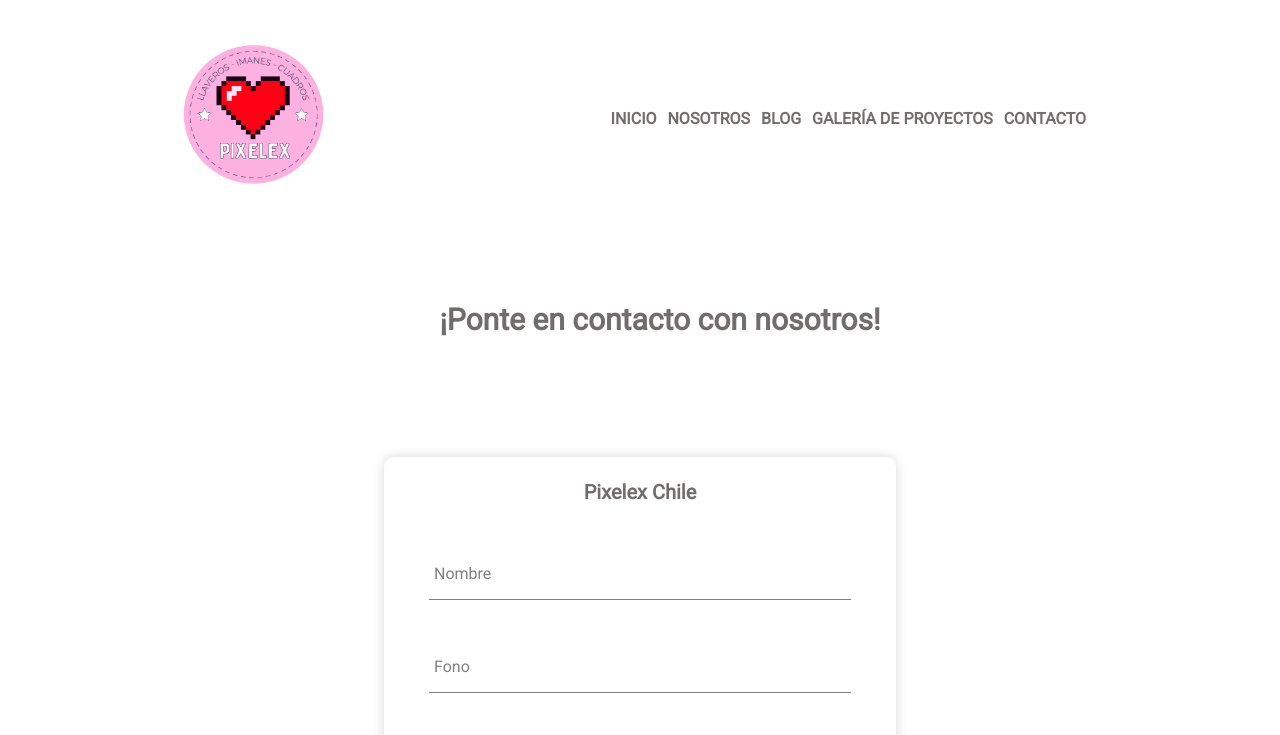
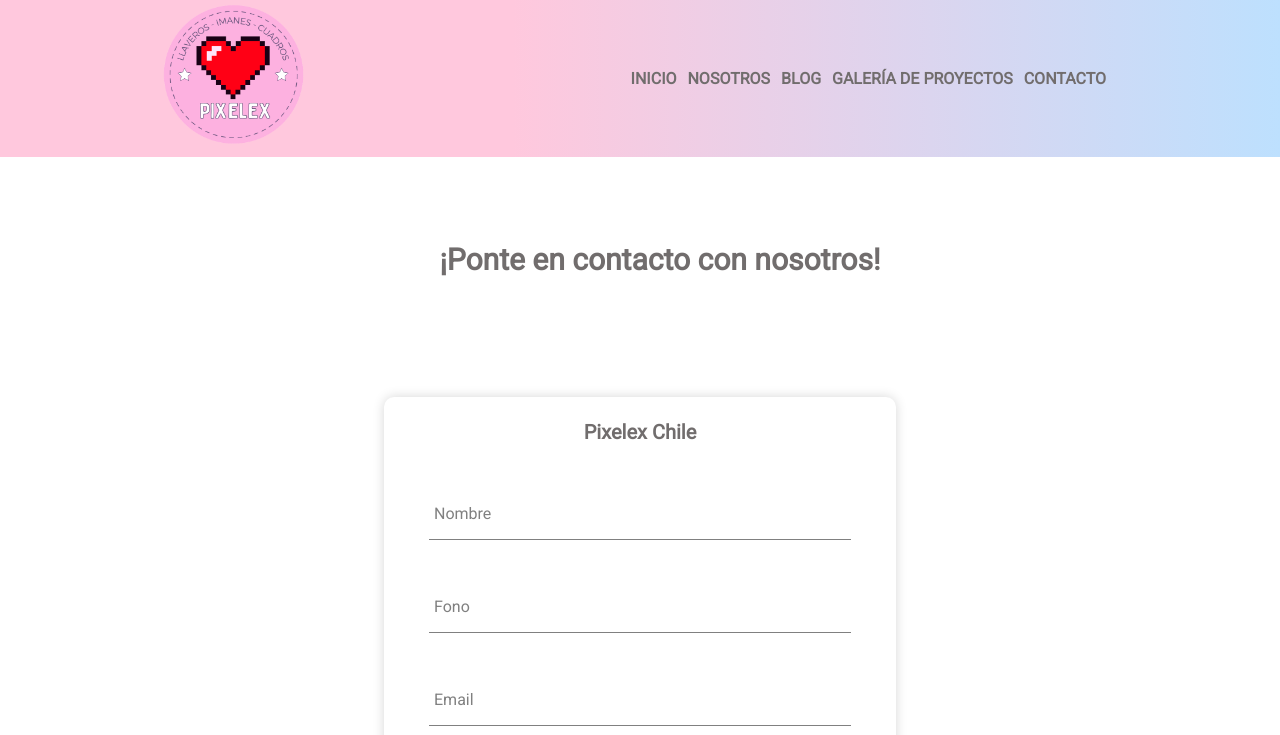
Before and after one commit to Alex-Dev-Des/pixelex-chile, a plain HTML site: page pages/contacto.html in a window 1280 px wide. Shown: the top 735 px of the page. Drawn offline with Linux system fonts and the light colour scheme; files that its build step writes are made by us from their sources.

Commit message:
agregué gradientes al header y a las barras del formulario de contacto

```diff
--- a/css/style.css
+++ b/css/style.css
@@ -17,8 +17,7 @@
     justify-content: space-around;
     align-items: center;
     font-weight: bolder;
-    margin: 20px;
-    padding: 20px;
+    background-image: linear-gradient(to right, #ffc8dd 40%, #bde0fe 100%);
 }
 
 .header img {
@@ -394,6 +393,7 @@ input:focus~.barra::before,textarea:focus~.barra::before{
     position: absolute;
     transition: .3s ease all;
     left: 0%;
+    background: linear-gradient(to right, #ffc8dd 40%, #bde0fe 100%);
 }
 
 .button{
```
